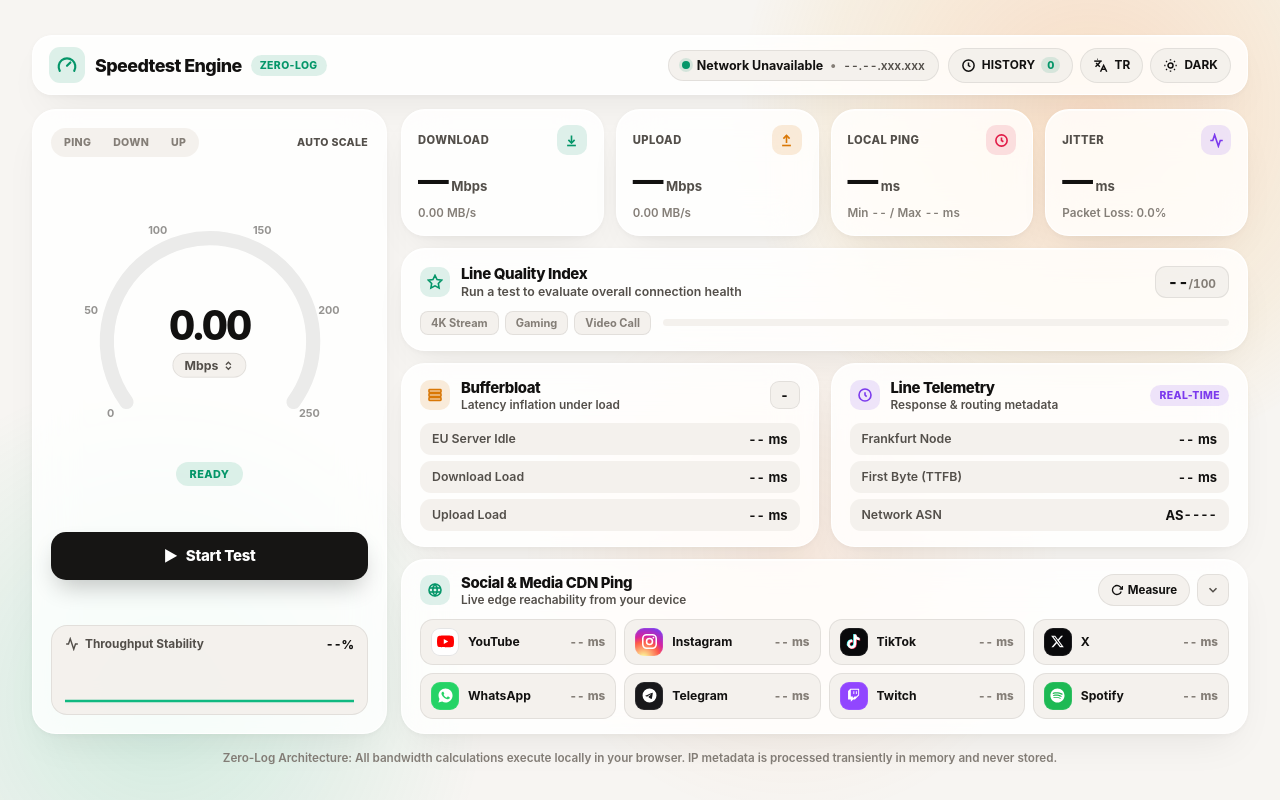
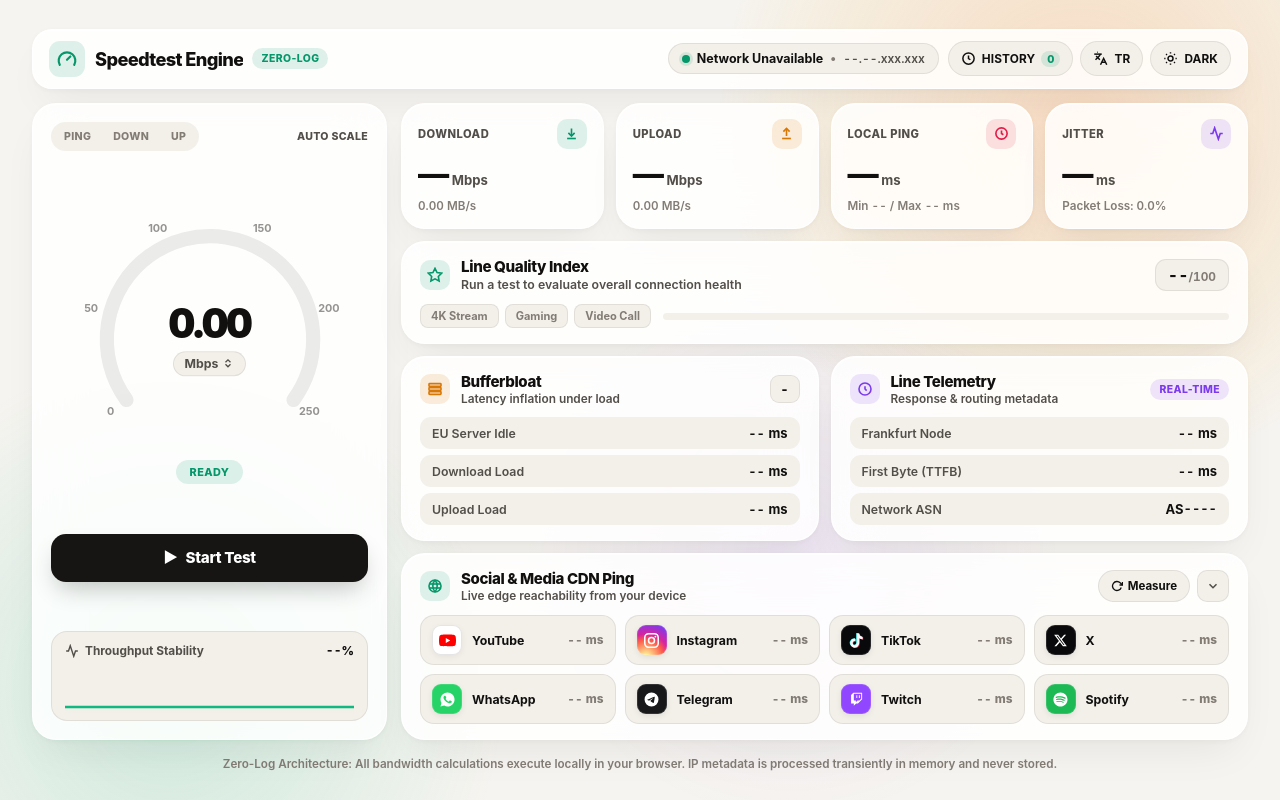
Before and after one commit to can-devsss/speedtest, a plain HTML site: page frontend/index.html in a window 1280 px wide. Drawn offline with Linux system fonts and the light colour scheme; no server answers.

Commit message:
Refactor CSS styles and variable values
Updated various CSS variables and styles for improved design consistency and responsiveness.

```diff
--- a/frontend/css/style.css
+++ b/frontend/css/style.css
@@ -1,12 +1,12 @@
 :root {
-  --bg-base: #f7f5f2;
-  --glass-bg: rgba(255, 255, 255, 0.84);
+  --bg-base: #f6f4f0;
+  --glass-bg: rgba(255, 255, 255, 0.86);
   --glass-border: rgba(255, 255, 255, 0.96);
-  --glass-shadow: 0 18px 42px -14px rgba(24, 21, 18, 0.08), 0 2px 6px rgba(24, 21, 18, 0.04);
-  --surface-sub: rgba(243, 240, 235, 0.9);
-  --text-primary: #121110;
-  --text-secondary: #534f4a;
-  --text-muted: #847e77;
+  --glass-shadow: 0 20px 44px -14px rgba(24, 21, 18, 0.08), 0 2px 6px rgba(24, 21, 18, 0.04);
+  --surface-sub: rgba(242, 239, 233, 0.92);
+  --text-primary: #11100f;
+  --text-secondary: #524e49;
+  --text-muted: #827c75;
   --divider: rgba(24, 21, 18, 0.08);
 
   --emerald: #059669;
@@ -23,17 +23,17 @@
   --radius-xl: 24px;
   --radius-lg: 18px;
   --radius-md: 13px;
-  --blur: 22px;
+  --blur: 24px;
   --ease: cubic-bezier(0.22, 1, 0.36, 1);
   color-scheme: light;
 }
 
 body.dark-theme {
-  --bg-base: #09090b;
-  --glass-bg: rgba(22, 22, 25, 0.86);
+  --bg-base: #08080a;
+  --glass-bg: rgba(21, 21, 24, 0.88);
   --glass-border: rgba(255, 255, 255, 0.09);
-  --glass-shadow: 0 22px 50px -12px rgba(0, 0, 0, 0.7);
-  --surface-sub: rgba(34, 34, 38, 0.88);
+  --glass-shadow: 0 24px 54px -12px rgba(0, 0, 0, 0.74);
+  --surface-sub: rgba(33, 33, 37, 0.9);
   --text-primary: #fafafa;
   --text-secondary: #a1a1aa;
   --text-muted: #71717a;
@@ -45,7 +45,7 @@ body.dark-theme {
   --violet: #a78bfa;
 
   --cta-bg: #fafafa;
-  --cta-text: #09090b;
+  --cta-text: #08080a;
   color-scheme: dark;
 }
 
@@ -101,7 +101,7 @@ button:disabled {
   font-feature-settings: "tnum" 1, "cv05" 1;
 }
 
-/* Arka plan: filter:blur yerine yumuşak radial gradient (mobilde çok daha akıcı) */
+/* Arka Plan Ambiyansı */
 .ambient-bg {
   position: fixed;
   inset: 0;
@@ -114,25 +114,25 @@ button:disabled {
 .orb {
   position: absolute;
   border-radius: 50%;
-  opacity: 0.6;
+  opacity: 0.62;
   transition: opacity 0.4s ease;
 }
 
 body.dark-theme .orb {
-  opacity: 0.26;
+  opacity: 0.25;
 }
 
 .orb-1 {
-  width: 700px;
-  height: 700px;
+  width: 720px;
+  height: 720px;
   top: -240px;
   right: -160px;
-  background: radial-gradient(circle, rgba(251, 146, 60, 0.4), rgba(245, 158, 11, 0.12) 52%, transparent 72%);
+  background: radial-gradient(circle, rgba(251, 146, 60, 0.42), rgba(245, 158, 11, 0.12) 52%, transparent 72%);
 }
 
 .orb-2 {
-  width: 660px;
-  height: 660px;
+  width: 680px;
+  height: 680px;
   bottom: -230px;
   left: -170px;
   background: radial-gradient(circle, rgba(16, 185, 129, 0.28), transparent 70%);
@@ -143,27 +143,27 @@ body.dark-theme .orb {
   height: 560px;
   top: 34%;
   left: 40%;
-  background: radial-gradient(circle, rgba(249, 115, 22, 0.16), transparent 68%);
+  background: radial-gradient(circle, rgba(124, 58, 237, 0.14), transparent 68%);
 }
 
-/* Cam yüzey */
+/* Cam Yüzey */
 .glass-panel {
   min-width: 0;
   max-width: 100%;
   background: var(--glass-bg);
-  backdrop-filter: blur(var(--blur)) saturate(180%);
-  -webkit-backdrop-filter: blur(var(--blur)) saturate(180%);
+  backdrop-filter: blur(var(--blur)) saturate(185%);
+  -webkit-backdrop-filter: blur(var(--blur)) saturate(185%);
   border: 1px solid var(--glass-border);
-  box-shadow: var(--glass-shadow), inset 0 1px 0 rgba(255, 255, 255, 0.6);
+  box-shadow: var(--glass-shadow), inset 0 1px 0 rgba(255, 255, 255, 0.65);
   border-radius: var(--radius-xl);
   transition: border-color 0.28s ease, box-shadow 0.28s ease;
 }
 
 body.dark-theme .glass-panel {
-  box-shadow: var(--glass-shadow), inset 0 1px 0 rgba(255, 255, 255, 0.07);
+  box-shadow: var(--glass-shadow), inset 0 1px 0 rgba(255, 255, 255, 0.08);
 }
 
-/* Ana düzen */
+/* Ana Düzen */
 .cockpit-shell {
   position: relative;
   z-index: 1;
@@ -180,7 +180,7 @@ body.dark-theme .glass-panel {
   gap: 14px;
 }
 
-/* Üst bar */
+/* Üst Bar */
 .top-bar {
   padding: 11px 16px;
   border-radius: 20px;
@@ -217,9 +217,9 @@ body.dark-theme .glass-panel {
 }
 
 .brand-titles h1 {
-  font-size: 1.12rem;
+  font-size: 1.14rem;
   font-weight: 800;
-  letter-spacing: -0.032em;
+  letter-spacing: -0.035em;
   white-space: nowrap;
   overflow: hidden;
   text-overflow: ellipsis;
@@ -324,7 +324,7 @@ body.dark-theme .glass-panel {
   font-weight: 800;
 }
 
-/* Bento grid */
+/* Bento Grid */
 .bento-grid {
   display: grid;
   grid-template-columns: 355px minmax(0, 1fr);
@@ -333,7 +333,7 @@ body.dark-theme .glass-panel {
   width: 100%;
 }
 
-/* Sol kadran kartı */
+/* Sol Kadran Kartı */
 .gauge-card {
   padding: 18px;
   display: flex;
@@ -385,7 +385,6 @@ body.dark-theme .glass-panel {
   white-space: nowrap;
 }
 
-/* Kadran: tuval + sayı birlikte ölçeklenir, yayın üstüne binmez */
 .gauge-stage {
   grid-area: stage;
   display: flex;
@@ -424,10 +423,9 @@ body.dark-theme .glass-panel {
 }
 
 .speed-number {
-  font-size: 2.6rem;
-  font-size: clamp(1.9rem, 13.5cqw, 3rem);
-  font-weight: 800;
-  letter-spacing: -0.05em;
+  font-size: clamp(1.95rem, 13.8cqw, 3.05rem);
+  font-weight: 900;
+  letter-spacing: -0.055em;
   line-height: 1;
   white-space: nowrap;
 }
@@ -478,7 +476,7 @@ body.dark-theme .glass-panel {
   border-radius: 15px;
   background: var(--cta-bg);
   color: var(--cta-text);
-  font-size: 0.94rem;
+  font-size: 0.95rem;
   font-weight: 800;
   letter-spacing: -0.02em;
   display: inline-flex;
@@ -514,7 +512,7 @@ body.dark-theme .glass-panel {
 .secondary-btn:hover { background: var(--glass-bg); }
 .hidden { display: none !important; }
 
-/* Akış grafiği */
+/* Akış Grafiği */
 .wave-box {
   grid-area: wave;
   background: var(--surface-sub);
@@ -544,7 +542,7 @@ body.dark-theme .glass-panel {
 
 #wave-chart { width: 100%; height: 50px; display: block; }
 
-/* Sağ sütun */
+/* Sağ Sütun */
 .right-column {
   display: flex;
   flex-direction: column;
@@ -602,7 +600,7 @@ body.dark-theme .glass-panel {
 .metric-value-row { display: flex; align-items: baseline; gap: 4px; min-width: 0; flex-wrap: wrap; }
 
 .metric-val {
-  font-size: 1.92rem;
+  font-size: 1.95rem;
   font-weight: 800;
   letter-spacing: -0.045em;
   line-height: 1.05;
@@ -619,12 +617,12 @@ body.dark-theme .glass-panel {
   text-overflow: ellipsis;
 }
 
-/* Kalite endeksi */
+/* Kalite Endeksi */
 .quality-card { padding: 15px 18px; display: flex; flex-direction: column; gap: 11px; min-width: 0; }
 .quality-top { display: flex; align-items: center; justify-content: space-between; gap: 12px; }
 .quality-info { display: flex; align-items: center; gap: 11px; min-width: 0; }
 .quality-texts { min-width: 0; }
-.quality-texts h2 { font-size: 0.94rem; font-weight: 800; letter-spacing: -0.025em; }
+.quality-texts h2 { font-size: 0.95rem; font-weight: 800; letter-spacing: -0.025em; }
 
 .quality-texts p {
   font-size: 0.77rem;
@@ -675,13 +673,13 @@ body.dark-theme .glass-panel {
   transition: width 0.65s var(--ease);
 }
 
-/* Alt ikili kartlar */
+/* Alt İkili Kartlar */
 .bottom-row { display: grid; grid-template-columns: repeat(2, minmax(0, 1fr)); gap: 12px; }
 .detail-card { padding: 15px 18px; display: flex; flex-direction: column; gap: 11px; min-width: 0; }
 .detail-head { display: flex; align-items: center; justify-content: space-between; gap: 10px; }
 .detail-title-group { display: flex; align-items: center; gap: 11px; min-width: 0; }
 .title-text { min-width: 0; text-align: left; }
-.detail-title-group h3 { font-size: 0.93rem; font-weight: 800; letter-spacing: -0.025em; }
+.detail-title-group h3 { font-size: 0.94rem; font-weight: 800; letter-spacing: -0.025em; }
 .detail-title-group p { font-size: 0.74rem; font-weight: 600; color: var(--text-secondary); margin-top: 1px; }
 
 .grade-badge {
@@ -721,8 +719,8 @@ body.dark-theme .glass-panel {
 .stat-row span { white-space: nowrap; overflow: hidden; text-overflow: ellipsis; min-width: 0; }
 .stat-row strong { color: var(--text-primary); font-size: 0.81rem; font-weight: 700; white-space: nowrap; flex-shrink: 0; }
 
-/* Platform & oyun sekmesi */
-.platform-accordion { padding: 14px 18px; display: flex; flex-direction: column; min-width: 0; }
+/* Sosyal Medya & CDN Sekmesi (4x2 Simetrik Bento) */
+.platform-accordion { padding: 15px 18px; display: flex; flex-direction: column; min-width: 0; }
 
 .accordion-header { display: flex; align-items: center; justify-content: space-between; gap: 10px; }
 
@@ -776,7 +774,6 @@ body.dark-theme .glass-panel {
 
 .platform-accordion.collapsed .chevron-pill { transform: rotate(-90deg); }
 
-/* Sabit max-height yerine grid-rows: içerik ne kadar olursa olsun pürüzsüz açılır/kapanır */
 .accordion-body {
   display: grid;
   grid-template-rows: 1fr;
@@ -789,34 +786,34 @@ body.dark-theme .glass-panel {
 
 .platform-accordion.collapsed .accordion-body { grid-template-rows: 0fr; opacity: 0; margin-top: 0; }
 
-.platform-grid { display: grid; grid-template-columns: repeat(4, minmax(0, 1fr)); gap: 8px; }
+.platform-grid { display: grid; grid-template-columns: repeat(4, minmax(0, 1fr)); gap: 9px; }
 
 .plat-card {
   display: flex;
   align-items: center;
-  gap: 9px;
-  padding: 8px 10px;
-  border-radius: 13px;
+  gap: 10px;
+  padding: 9px 11px;
+  border-radius: 14px;
   background: var(--surface-sub);
   border: 1px solid var(--divider);
   min-width: 0;
-  transition: transform 0.2s ease, border-color 0.2s ease;
+  transition: transform 0.2s ease, border-color 0.2s ease, background-color 0.2s ease;
 }
 
-.plat-card:hover { transform: translateY(-1px); border-color: rgba(16, 185, 129, 0.3); }
+.plat-card:hover { transform: translateY(-1px); border-color: rgba(16, 185, 129, 0.32); }
 
 .plat-logo {
-  width: 28px;
-  height: 28px;
+  width: 30px;
+  height: 30px;
   border-radius: 9px;
   display: grid;
   place-items: center;
   flex-shrink: 0;
   overflow: hidden;
-  box-shadow: inset 0 0 0 1px rgba(255, 255, 255, 0.08);
+  box-shadow: 0 2px 6px rgba(0, 0, 0, 0.08), inset 0 0 0 1px rgba(255, 255, 255, 0.12);
 }
 
-.plat-logo.has-ring { box-shadow: inset 0 0 0 1px rgba(0, 0, 0, 0.1); }
+.plat-logo.has-ring { box-shadow: 0 2px 6px rgba(0, 0, 0, 0.06), inset 0 0 0 1px rgba(0, 0, 0, 0.1); }
 .plat-logo svg { display: block; }
 
 .plat-info {
@@ -829,7 +826,7 @@ body.dark-theme .glass-panel {
 }
 
 .plat-name {
-  font-size: 0.76rem;
+  font-size: 0.77rem;
   font-weight: 700;
   color: var(--text-primary);
   white-space: nowrap;
@@ -838,7 +835,7 @@ body.dark-theme .glass-panel {
   min-width: 0;
 }
 
-.plat-ms { font-size: 0.73rem; font-weight: 800; color: var(--text-muted); white-space: nowrap; flex-shrink: 0; }
+.plat-ms { font-size: 0.74rem; font-weight: 800; color: var(--text-muted); white-space: nowrap; flex-shrink: 0; }
 
 .plat-ms.ms-fast { color: var(--emerald); }
 .plat-ms.ms-mid { color: var(--amber); }
@@ -848,15 +845,7 @@ body.dark-theme .glass-panel {
 
 @keyframes pulseFade { 50% { opacity: 0.35; } }
 
-.platform-note {
-  margin-top: 10px;
-  font-size: 0.7rem;
-  font-weight: 600;
-  line-height: 1.45;
-  color: var(--text-muted);
-}
-
-/* Alt bilgi */
+/* Alt Bilgi */
 .footer-note {
   text-align: center;
   font-size: 0.73rem;
@@ -866,7 +855,7 @@ body.dark-theme .glass-panel {
   line-height: 1.45;
 }
 
-/* Geçmiş çekmecesi */
+/* Geçmiş Çekmecesi */
 .drawer-backdrop {
   position: fixed;
   inset: 0;
@@ -952,7 +941,7 @@ body.dark-theme .glass-panel {
 .history-table td { padding: 11px 6px; border-bottom: 1px solid var(--divider); font-weight: 600; white-space: nowrap; }
 .empty-row { text-align: center; color: var(--text-muted); font-weight: 600; padding: 32px 10px !important; white-space: normal !important; }
 
-/* ===== Tablet (681–1120): kadran sola, butonlar + grafik sağa ===== */
+/* Tablet */
 @media (max-width: 1120px) {
   .bento-grid { grid-template-columns: minmax(0, 1fr); }
 
@@ -974,10 +963,10 @@ body.dark-theme .glass-panel {
 
 @media (max-width: 820px) {
   .metrics-row { grid-template-columns: repeat(2, minmax(0, 1fr)); }
-  .platform-grid { grid-template-columns: repeat(3, minmax(0, 1fr)); }
+  .platform-grid { grid-template-columns: repeat(2, minmax(0, 1fr)); }
 }
 
-/* ===== Mobil ===== */
+/* Mobil */
 @media (max-width: 680px) {
   :root { --blur: 14px; }
 
@@ -1036,17 +1025,13 @@ body.dark-theme .glass-panel {
   .stat-row strong { font-size: 0.78rem; }
 
   .platform-accordion { padding: 13px; border-radius: 20px; }
-  .platform-grid { grid-template-columns: repeat(2, minmax(0, 1fr)); gap: 7px; }
+  .platform-grid { grid-template-columns: repeat(2, minmax(0, 1fr)); gap: 8px; }
 
-  /* İki satırlı kart: ad üstte, ms altta. Küçük ekranlarda da taşma/çakışma olmaz */
-  .plat-card { padding: 8px 9px; gap: 8px; }
+  .plat-card { padding: 9px 10px; gap: 9px; }
   .plat-info { flex-direction: column; align-items: flex-start; justify-content: center; gap: 1px; }
-  .plat-name { font-size: 0.74rem; max-width: 100%; }
+  .plat-name { font-size: 0.75rem; max-width: 100%; }
   .plat-ms { font-size: 0.74rem; max-width: 100%; overflow: hidden; text-overflow: ellipsis; }
 
-  .platform-note { font-size: 0.68rem; }
-
-  /* Geçmiş: alttan açılan sheet */
   .history-drawer {
     top: auto;
     left: 0;
@@ -1068,14 +1053,12 @@ body.dark-theme .glass-panel {
   .history-table td { padding: 10px 4px; }
 }
 
-/* Çok dar ekranlar (≤ 360px) */
 @media (max-width: 370px) {
   .ctrl-btn svg { display: none; }
   .brand-titles .badge-pill { display: none; }
   .metric-val { font-size: 1.32rem; }
 }
 
-/* Yatay telefon: kısa ekranda kadranı küçült */
 @media (max-height: 520px) and (orientation: landscape) and (max-width: 1120px) {
   .gauge-dial { width: min(100%, 240px); }
 }
```
